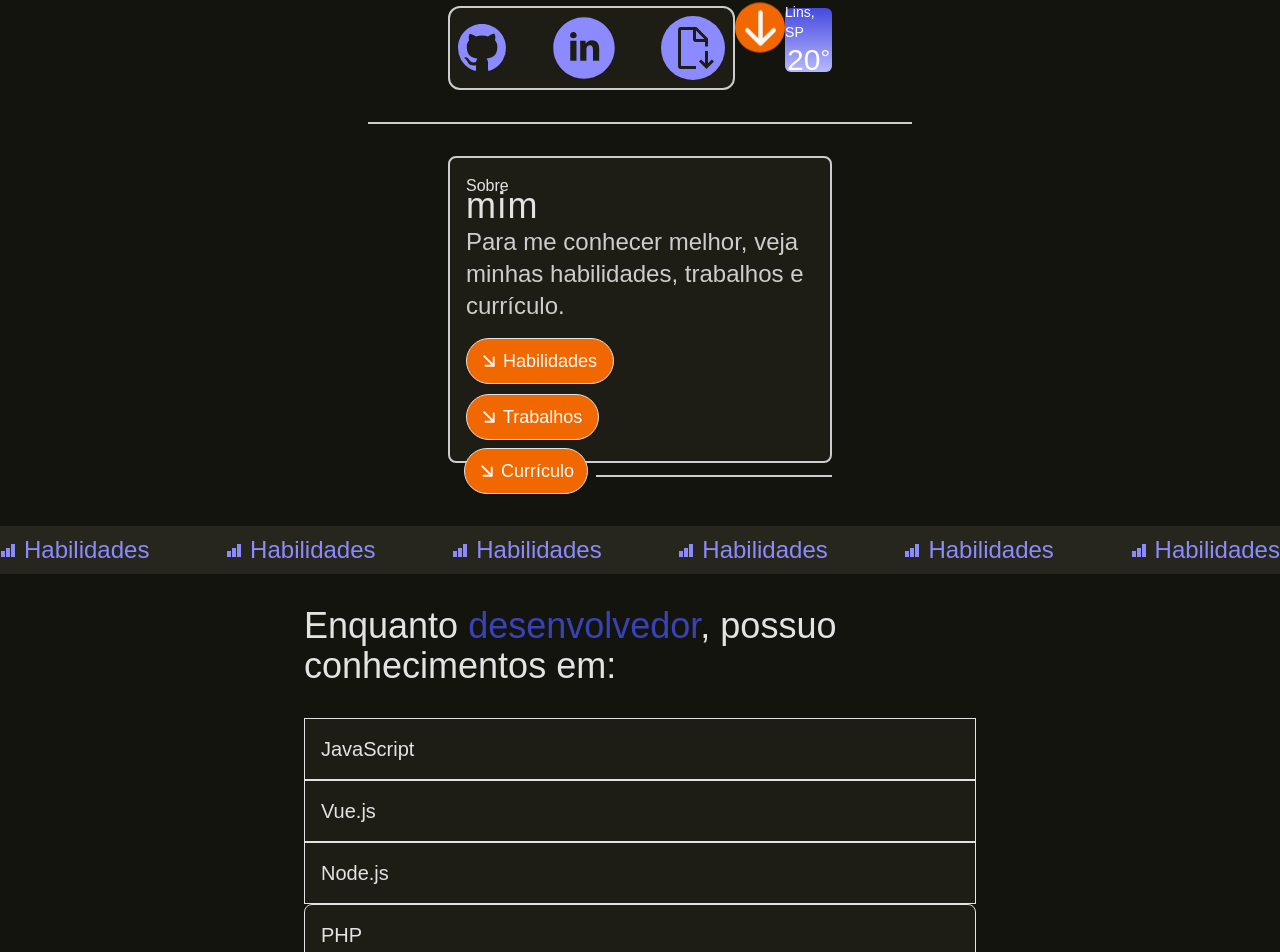
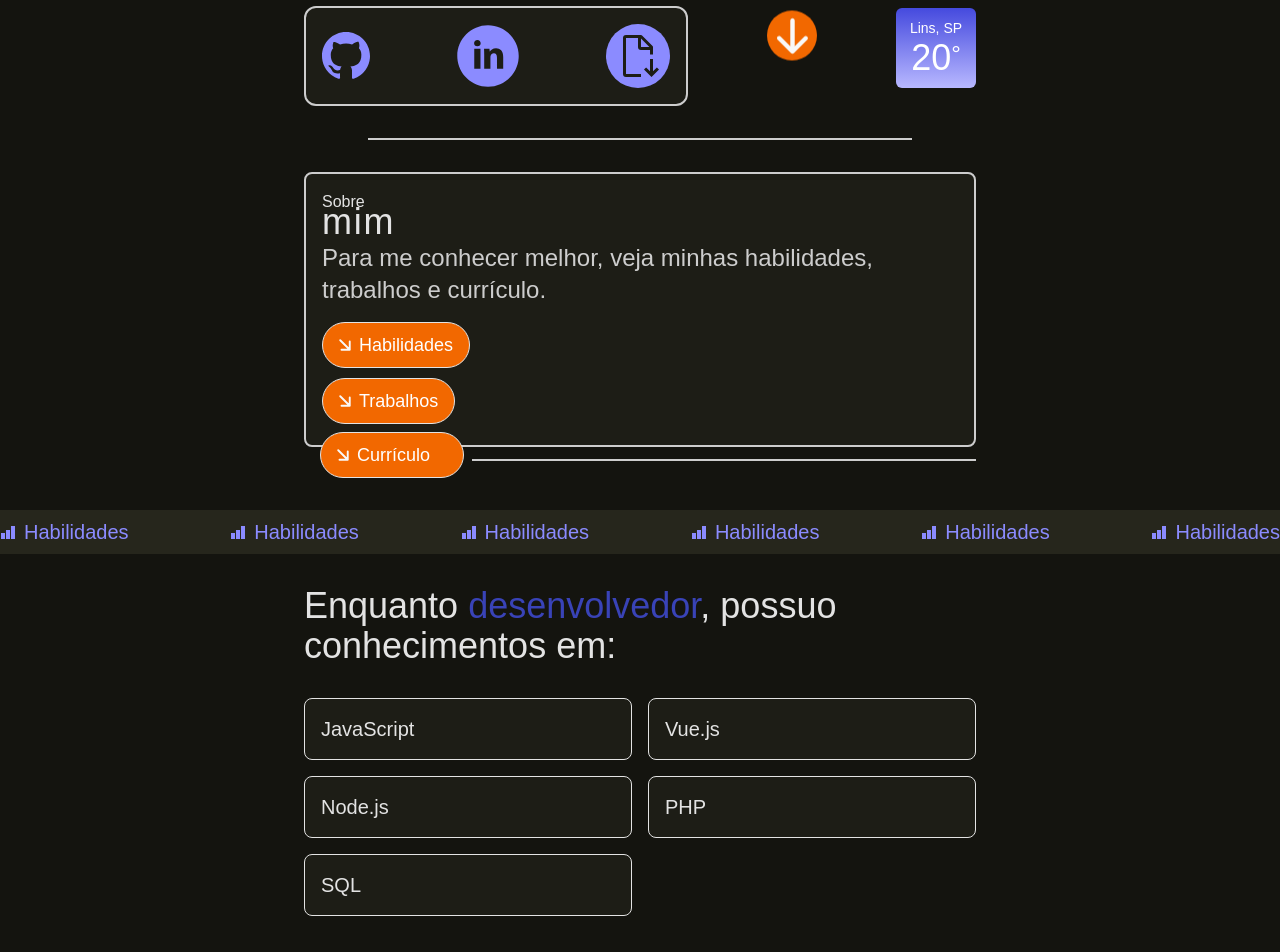
Before and after one commit to enzofagundz/portfolio, a Vue app: page / in a window 1280 px wide. Shown: the part 492-1444 px from the top of the page. Built offline with nearby package versions, Linux system fonts and the light colour scheme.

Commit message:
alterando tamanhos para telas mobile

```diff
--- a/src/components/AboutComponent.vue
+++ b/src/components/AboutComponent.vue
@@ -53,11 +53,11 @@ h2 {
 }
 
 button {
-  @apply bg-[#f26800] font-raleway text-white font-extralight text-xl px-4 py-2 rounded-full border border-[#e3e3e3] flex items-center
+  @apply bg-[#f26800] font-raleway text-white font-extralight text-lg px-4 py-2 rounded-full border border-[#e3e3e3] flex items-center
 }
 
 button img {
-  @apply mr-2 rotate-90
+  @apply mr-2 rotate-90 w-3 h-auto
 }
 .btn-container {
   @apply flex flex-col mt-4 items-start
@@ -83,16 +83,6 @@ hr {
   @apply border-[#CDCDCD] border-t-2 w-full mt-3 ml-2
 }
 
-@media (min-width: 475px) {
-  button {
-    @apply text-lg
-  }
-
-  button img {
-    @apply w-3 h-auto
-  }
-}
-
 @media (min-width: 1024px) {
   .banner-container {
     @apply max-w-2xl
--- a/src/components/DivisorComponent.vue
+++ b/src/components/DivisorComponent.vue
@@ -43,7 +43,7 @@ const props = defineProps({
 }
 
 p {
-    @apply text-2xl font-raleway text-[#8B8BFF] ml-2
+    @apply text-xl font-raleway text-[#8B8BFF] ml-2
 }
 
 img {
--- a/src/components/HeaderComponent.vue
+++ b/src/components/HeaderComponent.vue
@@ -17,11 +17,11 @@
 
 <style scoped>
 .banner-container {
-    @apply max-w-lg mx-auto bg-[#1D1D16] rounded-lg border-2 border-[#CDCDCD] flex flex-col justify-center items-center
+    @apply max-w-sm mx-auto bg-[#1D1D16] rounded-lg border-2 border-[#CDCDCD] flex flex-col justify-center items-center
 }
 
 h1 {
-    @apply text-7xl font-extrabold font-sans p-4 tracking-tight
+    @apply text-6xl font-extrabold font-sans p-4 tracking-tight
 }
 
 .header-container {
@@ -34,16 +34,6 @@ h2 {
 
 span {
     @apply text-[#F26800]
-}
-
-@media (min-width: 475px) {
-  .banner-container {
-    @apply max-w-sm
-  }
-
-    h1 {
-        @apply text-6xl
-    }
 }
 
 @media (min-width: 1024px) {
--- a/src/components/LinksComponent.vue
+++ b/src/components/LinksComponent.vue
@@ -48,21 +48,11 @@ ul {
 }
 
 .icon-btn {
-    @apply w-[75px] h-[75px] bg-[#f26800] rounded-full flex items-center justify-center animate-bounce
+    @apply w-[50px] h-[50px] bg-[#f26800] rounded-full flex items-center justify-center animate-bounce
 }
 
 article {
     @apply flex flex-row items-center justify-between
-}
-
-@media (min-width: 475px) {
-    .icon-btn {
-        @apply w-[50px] h-[50px]
-    }
-
-    section {
-        @apply p-2
-    }
 }
 
 @media (min-width: 1024px) {
--- a/src/components/NavbarComponent.vue
+++ b/src/components/NavbarComponent.vue
@@ -39,13 +39,7 @@
 }
 
 nav {
-    @apply max-w-lg mx-auto py-8
-}
-
-@media (min-width: 475px) {
-  nav {
-    @apply max-w-sm
-  }
+    @apply max-w-sm mx-auto py-8
 }
 
 @media (min-width: 1024px) {
--- a/src/components/ProjectsComponent.vue
+++ b/src/components/ProjectsComponent.vue
@@ -86,7 +86,7 @@ aside {
 }
 
 .img-mockup {
-    @apply max-w-lg mx-auto
+    @apply max-w-sm mx-auto
 }
 
 .project {
--- a/src/components/SkillsComponent.vue
+++ b/src/components/SkillsComponent.vue
@@ -7,29 +7,29 @@
         <h1>
             Enquanto <span>desenvolvedor</span>, possuo conhecimentos em:
         </h1>
-        <div class="join-item">
-            <div class="text-xl font-medium collapse-title">
+        <div class="items-container">
+            <div class="item">
+                <div>
                     JavaScript
                 </div>
             </div>
-        <div class="join-item">
-            <div class="text-xl font-medium collapse-title">
+            <div class="item">
+                <div>
                     Vue.js
                 </div>
             </div>
-        <div class="join-item">
-            <div class="text-xl font-medium collapse-title">
+            <div class="item">
+                <div>
                     Node.js
                 </div>
             </div>
-        <div class="w-full join join-vertical">
-            <div class="join-item">
-                <div class="text-xl font-medium collapse-title">
+            <div class="item">
+                <div>
                     PHP
                 </div>
             </div>
-            <div class="join-item">
-                <div class="text-xl font-medium collapse-title">
+            <div class="item">
+                <div>
                     SQL
                 </div>
             </div>
@@ -39,7 +39,7 @@
 
 <style scoped>
 .skills-container {
-    @apply max-w-lg mx-auto mt-8
+    @apply max-w-sm mx-auto mt-8
 }
 
 h1 {
@@ -50,14 +50,16 @@ span {
     @apply text-[#3943B7]
 }
 
-.join-item {
-    @apply bg-[#1D1D16] border border-[#e3e3e3]
+.item {
+    @apply bg-[#1D1D16] border border-[#e3e3e3] rounded-lg p-4
 }
 
-@media (min-width: 475px) {
-    .skills-container {
-        @apply max-w-sm
+.item div {
+    @apply text-[#e3e3e3] text-xl font-medium
 }
+
+.items-container {
+    @apply grid grid-cols-2 gap-4
 }
 
 @media (min-width: 1024px) {
--- a/src/components/WeatherComponent.vue
+++ b/src/components/WeatherComponent.vue
@@ -29,14 +29,4 @@ p {
 span {
   @apply text-2xl
 }
-
-@media (min-width: 475px) {
-  .weather-container {
-    @apply w-16 h-16
-  }
-
-  h1 {
-    @apply text-3xl
-  }
-}
 </style>
--- a/src/views/HomeView.vue
+++ b/src/views/HomeView.vue
@@ -14,7 +14,7 @@ CurriculumComponent, ProjectsComponent } from '../components/';
     <section>
       <AboutComponent />
     </section>
-    <DivisorComponent section="Habilidades" icon-path="../../public/img/skills.svg"/>
+    <DivisorComponent section="Habilidades" icon-path="/img/skills.svg"/>
     <SkillsComponent />
     <div class="scroll-container">
       <p>
@@ -25,13 +25,13 @@ CurriculumComponent, ProjectsComponent } from '../components/';
       </div>
     </div>
     <CurriculumComponent />
-    <DivisorComponent section="Projetos" icon-path="../../public/img/projects.svg"/>
+    <DivisorComponent section="Projetos" icon-path="/img/projects.svg"/>
     <ProjectsComponent />
 </template>
 
 <style scoped>
 section {
-  @apply max-w-lg mx-auto mt-4
+  @apply max-w-sm mx-auto mt-4
 }
 
 hr {
@@ -59,10 +59,4 @@ hr {
     @apply w-[544px] mt-8
   }
 }
-
-@media (min-width: 475px) {
-  section {
-    @apply max-w-sm
-  }
-}
 </style>
```
Lines whose indentation alone changed are shown as unchanged.
